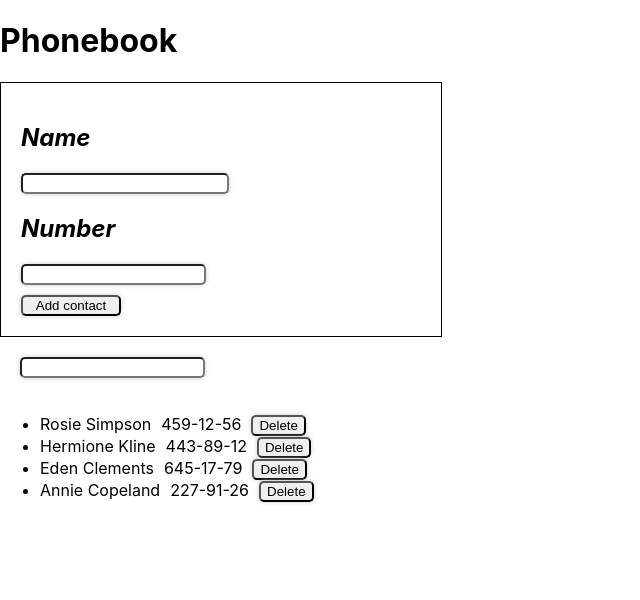
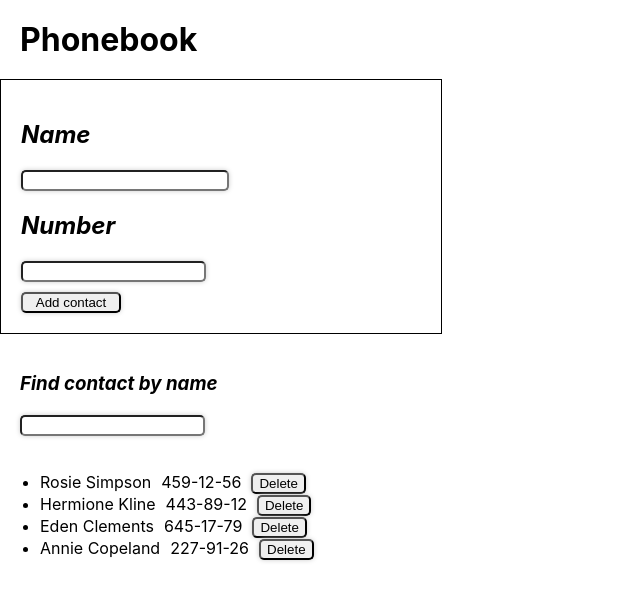
Before and after one commit to Vladimir-Plotnikov/goit-react-hw-02-phonebook, a React (Create React App) app: page / in a window 1280 px wide. Shown: the top 600 px of the page, without its empty margins (0-640 px from the left). Built offline with nearby package versions, Linux system fonts and the light colour scheme.

Commit message:
Yeet111
Yeet111

```diff
--- a/src/components/App.jsx
+++ b/src/components/App.jsx
@@ -17,8 +17,6 @@ export class App extends Component{
     {id: 'id-4', name: 'Annie Copeland', number: '227-91-26'},
   ],
   filter: '',
-  name: '',
-  number: ''
   }
 
 addContact = contact => {
@@ -54,13 +52,15 @@ findContact = ({ currentTarget: { value } }) => {
 render() {
   return (
     <div className='GlobalClass'>
-        <div className='PhoneBookBox' >
-          <h1>Phonebook</h1>
+      <div>
+        <h1 className='PhoneBook'>Phonebook</h1>
         <ContactForm onSubmit={this.addContact} />
+
         <Sorting
           value={this.state.filter}
           onChange={this.findContact}
         />
+
         <ContactList
           contacts={this.filterContacts()}
           deleteContact={this.deleteContact}
--- a/src/components/ContactForm/ContactForm.css
+++ b/src/components/ContactForm/ContactForm.css
@@ -5,6 +5,12 @@
     padding: 20px;
     font-style: italic;
     border: 1px solid black;
+}
+
+.FindContact {
+    width: 400px;
+    padding: 20px;
+    font-style: italic;
 }
 
 .Button {
@@ -33,3 +39,7 @@ button {
 display: flex;
     flex-direction: column;
 }
+
+.PhoneBook{
+    margin: 20px;
+}
--- a/src/components/ContactForm/ContactForm.jsx
+++ b/src/components/ContactForm/ContactForm.jsx
@@ -4,7 +4,6 @@ import { nanoid } from 'nanoid'
 
 export class ContactForm extends Component{
 state = {
-  contacts: [],
   name: '',
   number: ''
     }
@@ -30,11 +29,8 @@ export class ContactForm extends Component{
 
 
 reset = () => {
-        this.setState({ contacts: [], name: '', number: '' })
+    this.setState({name: '', number: '' })
     };
-
-    nameIdGenerate = nanoid();
-
 
 
 render() {
@@ -55,6 +51,7 @@ export class ContactForm extends Component{
             onChange={this.handleNameChange}
             value={this.state.name}
         /></label>
+
     <h2>Number</h2>
         <label>
         <input
@@ -65,11 +62,12 @@ export class ContactForm extends Component{
             required
             onChange={this.handleNameChange}
             value={this.state.number}
-/>
-                    </label>
+        /></label>
+
         <button
             className='Button'
-                    type='submit'>Add contact</button>
+            type='submit'>Add contact
+        </button>
         </form>
 
     </div>
--- a/src/components/ContactList/ContactList.jsx
+++ b/src/components/ContactList/ContactList.jsx
@@ -1,23 +1,30 @@
 import PropTypes from 'prop-types';
 import ContactItem from 'components/ContactItem/ContactItem';
+import Notification from 'components/Notification/Notification';
 
 function ContactList({ contacts, deleteContact }) {
+
 return (
   <ul>
     {
+      contacts.length ? (
       contacts.map(contact => (
         <ContactItem
             key={contact.id}
             contact={contact}
             deleteContact={()=>deleteContact(contact.id)}
         />
-     ))}</ul>
+      ))) : (
+          <Notification/>
+      )}
+  </ul>
 
     )
 };
 
 ContactList.propTypes = {
-  contacts: PropTypes.arrayOf(
+  contacts:
+    PropTypes.arrayOf(
     PropTypes.shape({
       id: PropTypes.string.isRequired,
     })
--- /dev/null
+++ b/src/components/Notification/Notification.jsx
@@ -0,0 +1,5 @@
+function Notification() {
+  return <p>There are no contacts yet.</p>;
+}
+
+export default Notification
--- a/src/components/Sorting/Sorting.css
+++ b/src/components/Sorting/Sorting.css
@@ -1,3 +1,3 @@
 .SortInput {
-margin: 20px;
+margin: 0px;
 }
--- a/src/components/Sorting/Sorting.jsx
+++ b/src/components/Sorting/Sorting.jsx
@@ -2,7 +2,8 @@ import PropTypes from 'prop-types'
 
 function Sorting({ value, onChange }) {
     return (
-        <div>
+        <div className='FindContact'>
+        <h3>Find contact by name</h3>
             <input
                 className='SortInput'
                 type="text"
```
Also changed, not shown: 1 other file (tests, documents, lock files or other folders). Lines whose indentation alone changed are shown as unchanged.
